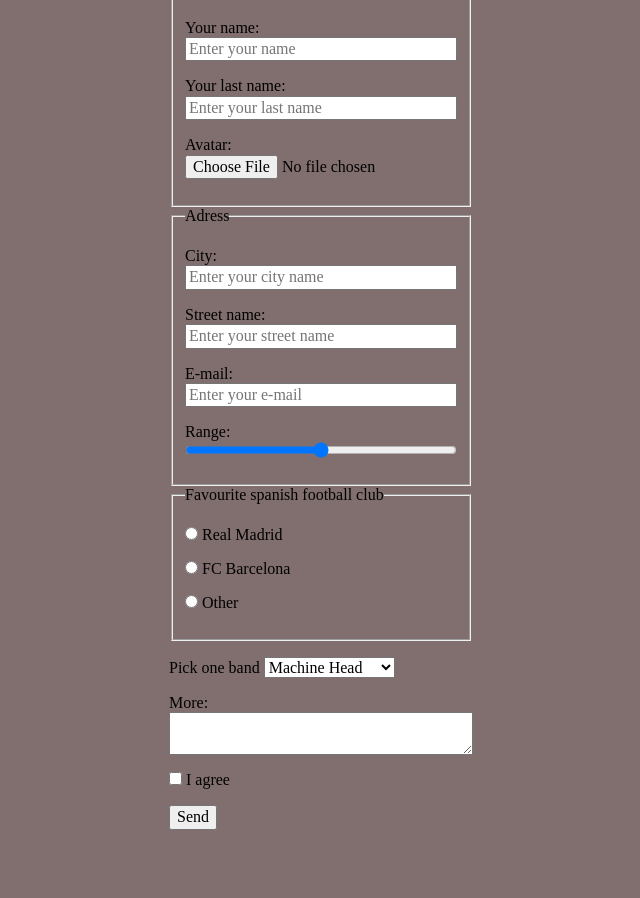
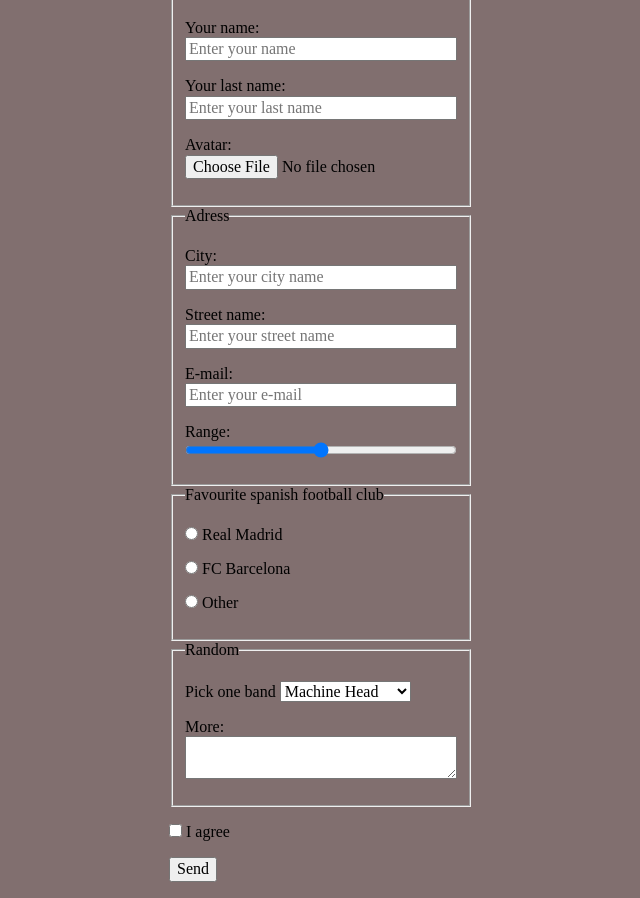
Before and after one commit to bartosz-malecki/form, a plain HTML site: page index.html in a window 1280 px wide. Shown: the part 101-999 px from the top of the page, without its empty margins (319-959 px from the left). Before the commit the page ends 947 px from the top, so only its background shows below. Drawn offline with Linux system fonts and the light colour scheme.

Commit message:
readme updated

```diff
--- a/index.html
+++ b/index.html
@@ -109,6 +109,8 @@
             >
           </p>
         </fieldset>
+        <fieldset>
+          <legend>Random</legend>
         <p>
           <label for="band">Pick one band</label>
           <select name="band" id="band">
@@ -123,6 +125,7 @@
           <label for="more">More:</label>
           <textarea id="more" name="more"></textarea>
         </p>
+        </fieldset>
         <p>
           <label><input name="agreement" type="checkbox" /> I agree</label>
         </p>
```
Also changed, not shown: gh/CSS3.svg (added), gh/HTML5.svg (added), 1 other file.
